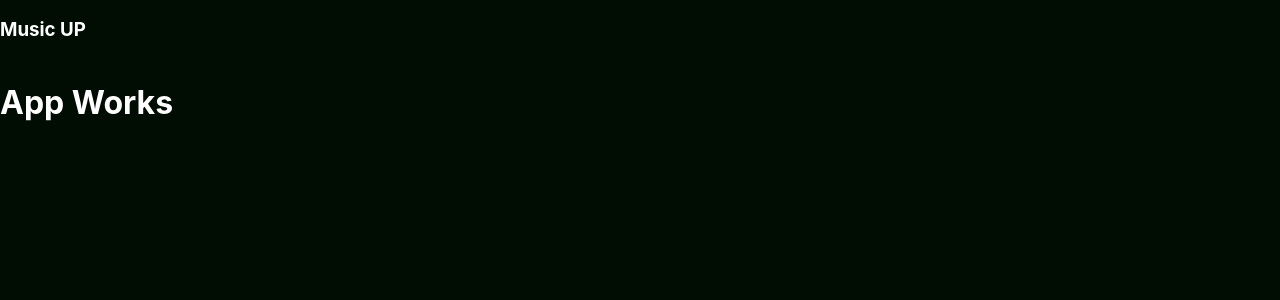
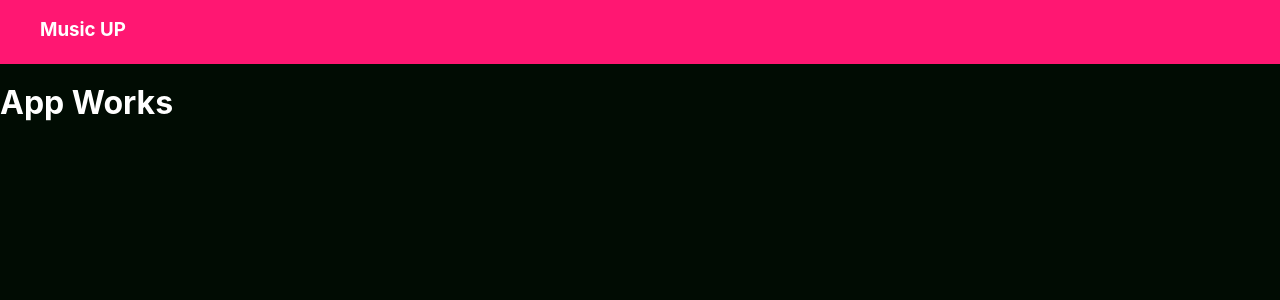
Before and after one commit to Almo7aya/set-music, a React (Create React App) app: page / in a window 1280 px wide. Shown: the top 300 px of the page. Built offline with nearby package versions, Linux system fonts and the light colour scheme.

Commit message:
add some colors

```diff
--- a/src/component/Navbar/Navbar.css
+++ b/src/component/Navbar/Navbar.css
@@ -1,4 +1,10 @@
 .Navbar {
     height: 4rem;
     overflow: hidden;
+    background-color: #FF1772;
 }
+
+.Navbar div.container {
+    width: 1200px;
+    margin: auto;
+}
--- a/src/component/Navbar/Navbar.js
+++ b/src/component/Navbar/Navbar.js
@@ -6,8 +6,10 @@ export default class Navbar extends Component {
 
     render() {
         return (
-        <nav class="Navbar">
-            <h3>Music UP</h3>
+        <nav className="Navbar">
+            <div className="container">
+                <h3>Music UP</h3>
+            </div>
         </nav>);
     };
 }
```
